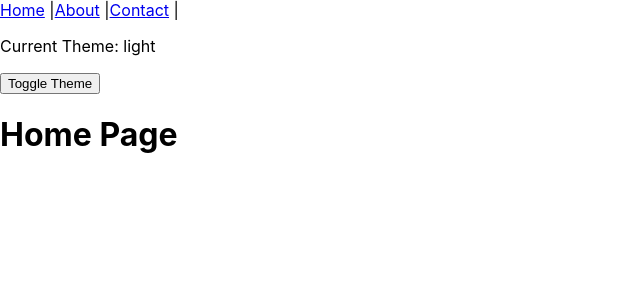
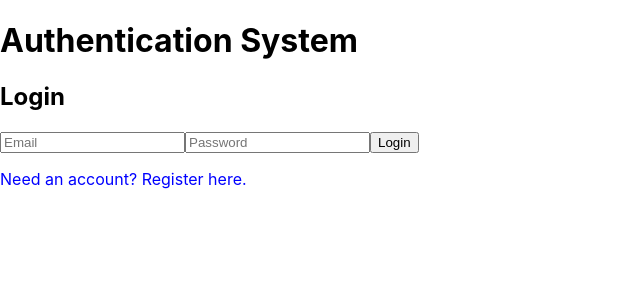
Before and after one commit to raghulm77/React, a React (Create React App) app: page / in a window 1280 px wide. Shown: the top 300 px of the page, without its empty margins (0-640 px from the left). Built offline with nearby package versions, Linux system fonts and the light colour scheme.

Commit message:
Initial commit1

```diff
--- a/src/App.js
+++ b/src/App.js
@@ -1,55 +1,13 @@
-import React, { useContext } from "react";
-import { BrowserRouter as Router, Route, Link, Routes } from "react-router-dom";
-import { ThemeContext, ThemeProvider } from "./ThemeContext";
+import React from "react";
+import AuthForm from "./auth"; // Import the AuthForm component
 
-function Home() {
-  return <h1>Home Page</h1>;
-}
-
-function About() {
-  return <h1>About Page</h1>;
-}
-
-function Contact() {
-  return <h1>Contact Page</h1>;
-}
-
-function NotFound() {
-  return <h1>404 - Page Not Found</h1>;
-}
-
-function ThemeSwitcher() {
-  const { theme, setTheme } = useContext(ThemeContext);
-
+const App = () => {
   return (
     <div>
-      <p>Current Theme: {theme}</p>
-      <button onClick={() => setTheme(theme === "light" ? "dark" : "light")}>
-        Toggle Theme
-      </button>
+      <h1>Authentication System</h1>
+      <AuthForm />
     </div>
   );
-}
-
-function App() {
-  return (
-    <ThemeProvider>
-      <Router>
-        <nav>
-          <Link to="/">Home</Link> |<Link to="/about">About</Link> |
-          <Link to="/contact">Contact</Link> |
-          <ThemeSwitcher />
-        </nav>
-
-        <Routes>
-          <Route path="/" element={<Home />} />
-          <Route path="/about" element={<About />} />
-          <Route path="/contact" element={<Contact />} />
-          <Route path="*" element={<NotFound />} />
-        </Routes>
-      </Router>
-    </ThemeProvider>
-  );
-}
+};
 
 export default App;
--- /dev/null
+++ b/src/auth.css
@@ -0,0 +1,55 @@
+/* auth.css */
+.auth-container {
+  width: 300px;
+  margin: 50px auto;
+  padding: 20px;
+  border: 1px solid #ddd;
+  border-radius: 8px;
+  box-shadow: 2px 2px 12px rgba(0, 0, 0, 0.1);
+  text-align: center;
+  background-color: #fff;
+}
+
+.auth-container h2 {
+  margin-bottom: 20px;
+}
+
+.auth-container input {
+  width: 90%;
+  padding: 10px;
+  margin: 10px 0;
+  border: 1px solid #ccc;
+  border-radius: 5px;
+  font-size: 16px;
+}
+
+.auth-container button {
+  width: 100%;
+  padding: 10px;
+  background-color: #007bff;
+  color: white;
+  border: none;
+  border-radius: 5px;
+  font-size: 16px;
+  cursor: pointer;
+  transition: background 0.3s;
+}
+
+.auth-container button:hover {
+  background-color: #0056b3;
+}
+
+.auth-container p {
+  margin-top: 10px;
+  font-size: 14px;
+}
+
+.auth-container p a {
+  color: #007bff;
+  text-decoration: none;
+  cursor: pointer;
+}
+
+.auth-container p a:hover {
+  text-decoration: underline;
+}
--- /dev/null
+++ b/src/auth.js
@@ -0,0 +1,74 @@
+import React, { useState } from "react";
+import "./auth.css";
+
+const AuthForm = () => {
+  const [email, setEmail] = useState("");
+  const [password, setPassword] = useState("");
+  const [confirmPassword, setConfirmPassword] = useState("");
+  const [errorMessage, setErrorMessage] = useState("");
+  const [isLogin, setIsLogin] = useState(true);
+
+  const handleSubmit = () => {
+    if (!email || !password) {
+      setErrorMessage("Please fill out all fields.");
+      return;
+    }
+
+    if (!isLogin && password !== confirmPassword) {
+      setErrorMessage("Passwords do not match.");
+      return;
+    }
+
+    // Simulate authentication logic
+    if (isLogin) {
+      if (email === "user@example.com" && password === "password") {
+        setErrorMessage("");
+        alert("Login successful!");
+      } else {
+        setErrorMessage("Invalid credentials.");
+      }
+    } else {
+      alert("Registration successful!");
+      setErrorMessage("");
+      setIsLogin(true); // Switch to login mode after successful registration
+    }
+  };
+
+  return (
+    <div>
+      <h2>{isLogin ? "Login" : "Register"}</h2>
+      <input
+        type="email"
+        placeholder="Email"
+        value={email}
+        onChange={(e) => setEmail(e.target.value)}
+      />
+      <input
+        type="password"
+        placeholder="Password"
+        value={password}
+        onChange={(e) => setPassword(e.target.value)}
+      />
+      {!isLogin && (
+        <input
+          type="password"
+          placeholder="Confirm Password"
+          value={confirmPassword}
+          onChange={(e) => setConfirmPassword(e.target.value)}
+        />
+      )}
+      <button onClick={handleSubmit}>{isLogin ? "Login" : "Register"}</button>
+      {errorMessage && <p style={{ color: "red" }}>{errorMessage}</p>}
+      <p
+        onClick={() => setIsLogin(!isLogin)}
+        style={{ cursor: "pointer", color: "blue" }}
+      >
+        {isLogin
+          ? "Need an account? Register here."
+          : "Already have an account? Login here."}
+      </p>
+    </div>
+  );
+};
+
+export default AuthForm;
```
